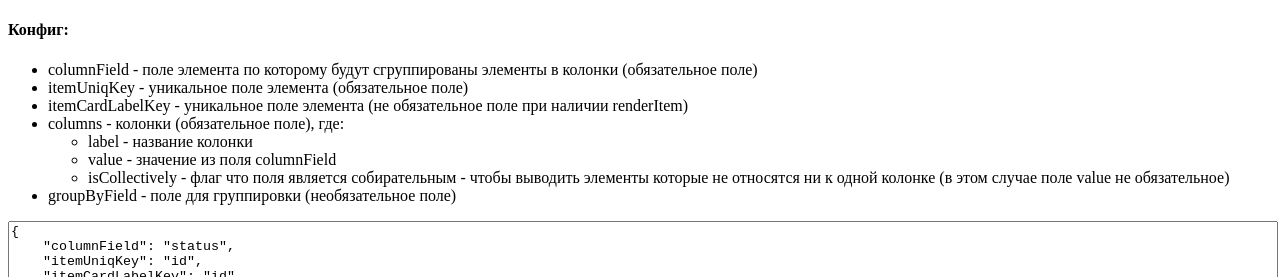
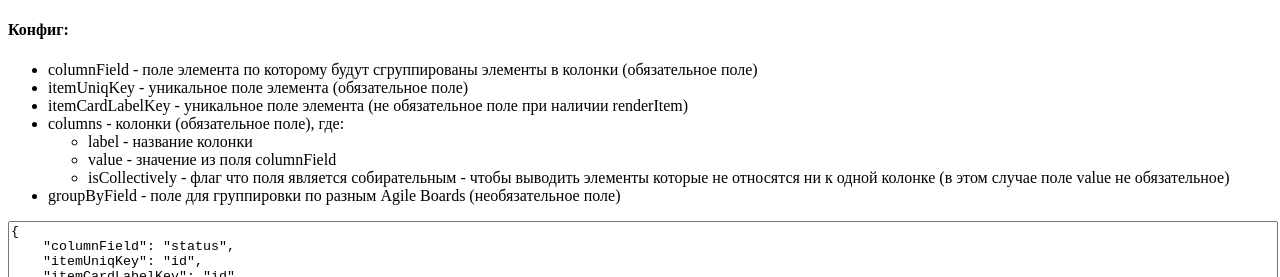
Before and after one commit to ipaymushkin/dnd-kit, a React (Vite) app: page / in a window 1280 px wide. Shown: the top 277 px of the page. Built offline with nearby package versions, Linux system fonts and the light colour scheme.

Commit message:
вывел конфигурационный экран

```diff
--- a/src/App.tsx
+++ b/src/App.tsx
@@ -110,7 +110,10 @@ const App = () => {
             </li>
           </ul>
         </li>
-        <li>groupByField - поле для группировки (необязательное поле)</li>
+        <li>
+          groupByField - поле для группировки по разным Agile Boards
+          (необязательное поле)
+        </li>
       </ul>
       <textarea
         style={{ width: '100%', height: '200px' }}
```
